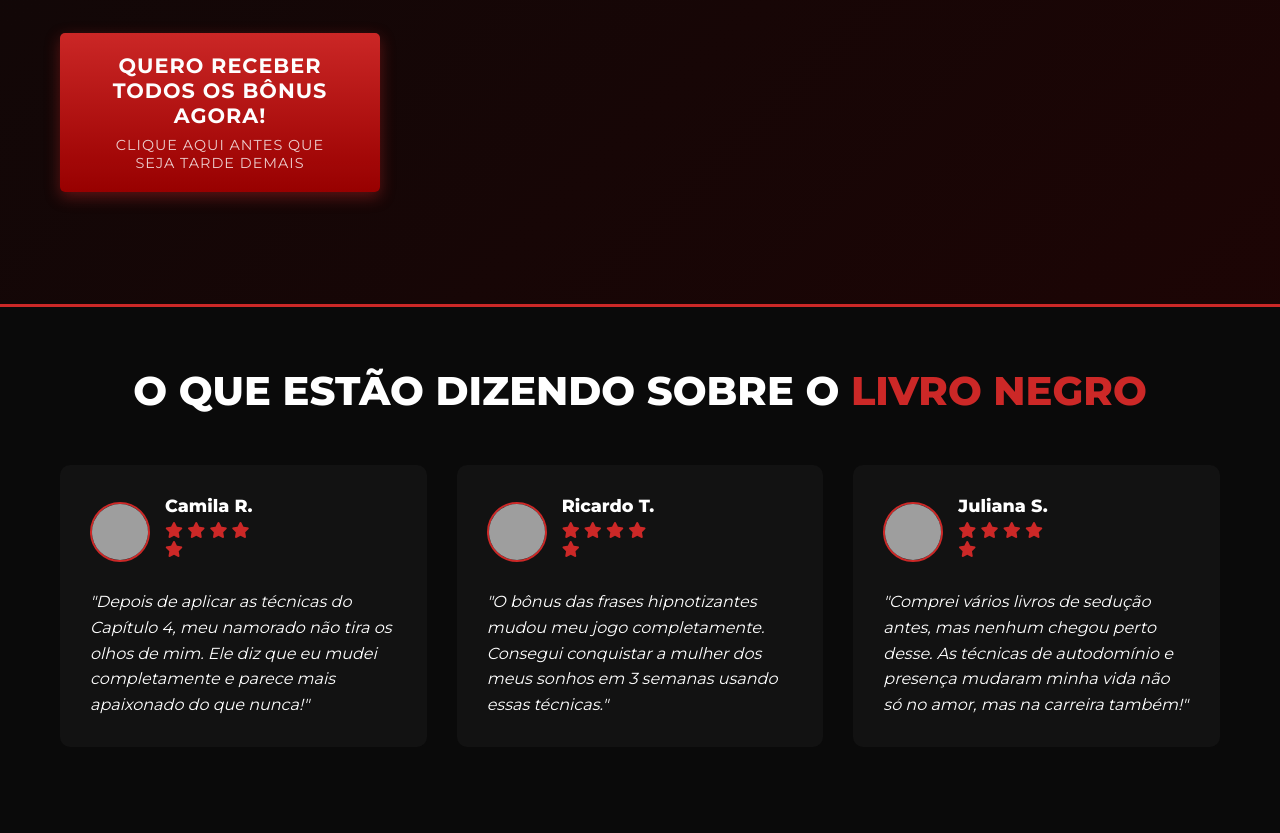
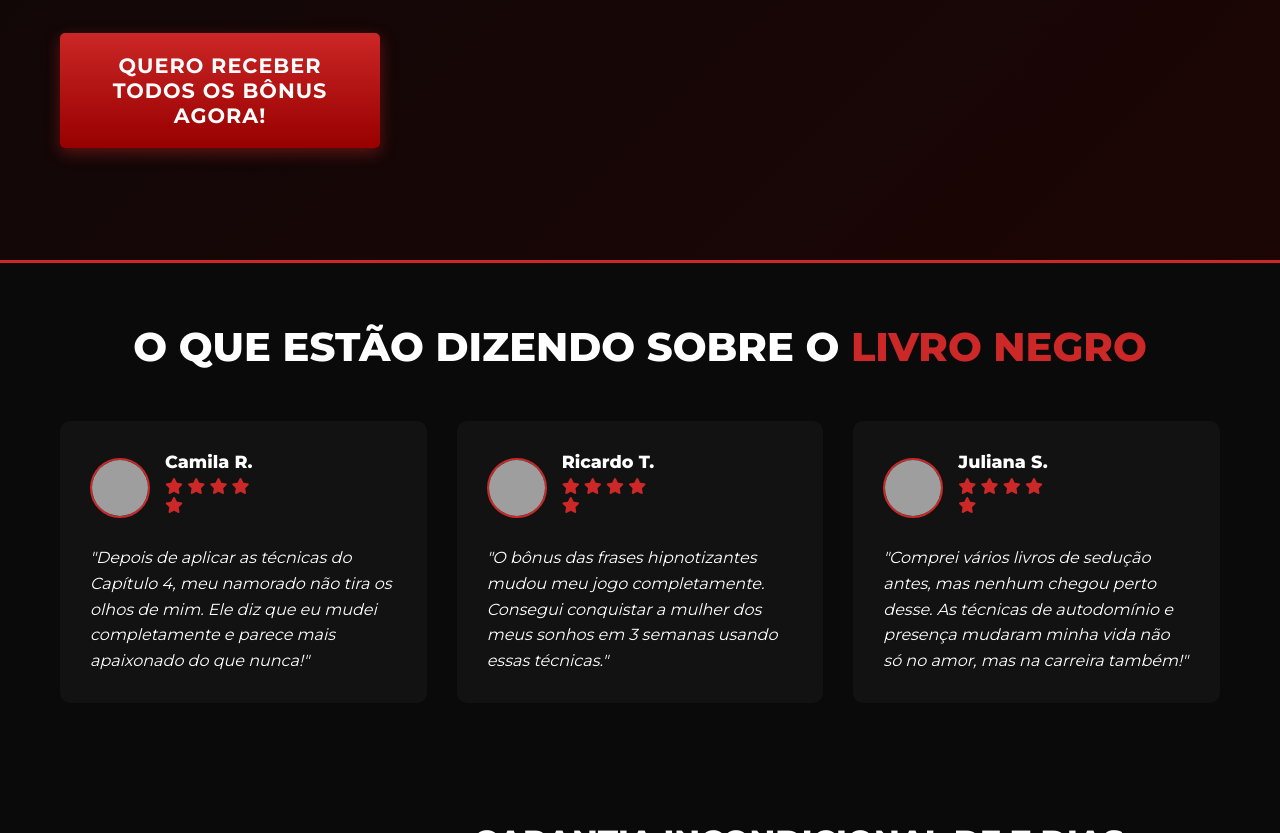
Before and after one commit to RaioneMachado/olivro, a plain HTML site: page index.html in a window 1280 px wide. Shown: the part 4800-5633 px from the top of the page. Drawn offline with Linux system fonts and the light colour scheme; grey boxes are pictures that could not be loaded.

Commit message:
atualização

```diff
--- a/index.html
+++ b/index.html
@@ -236,7 +236,7 @@
 
         <a href="#cta" class="cta-button pulse">
             QUERO RECEBER TODOS OS BÔNUS AGORA!
-            <span style="color: white;">Clique aqui antes que seja tarde demais</span>
+
         </a>
     </div>
 </section>
```
